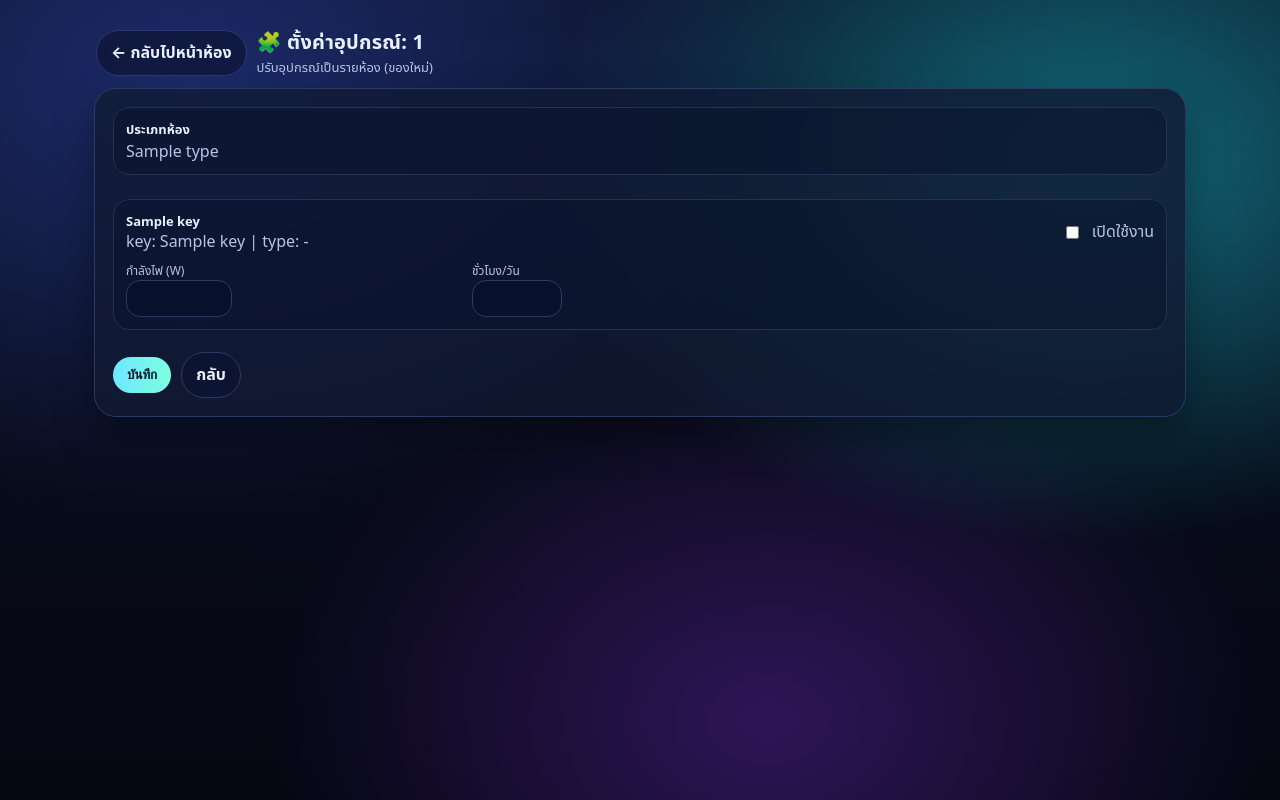
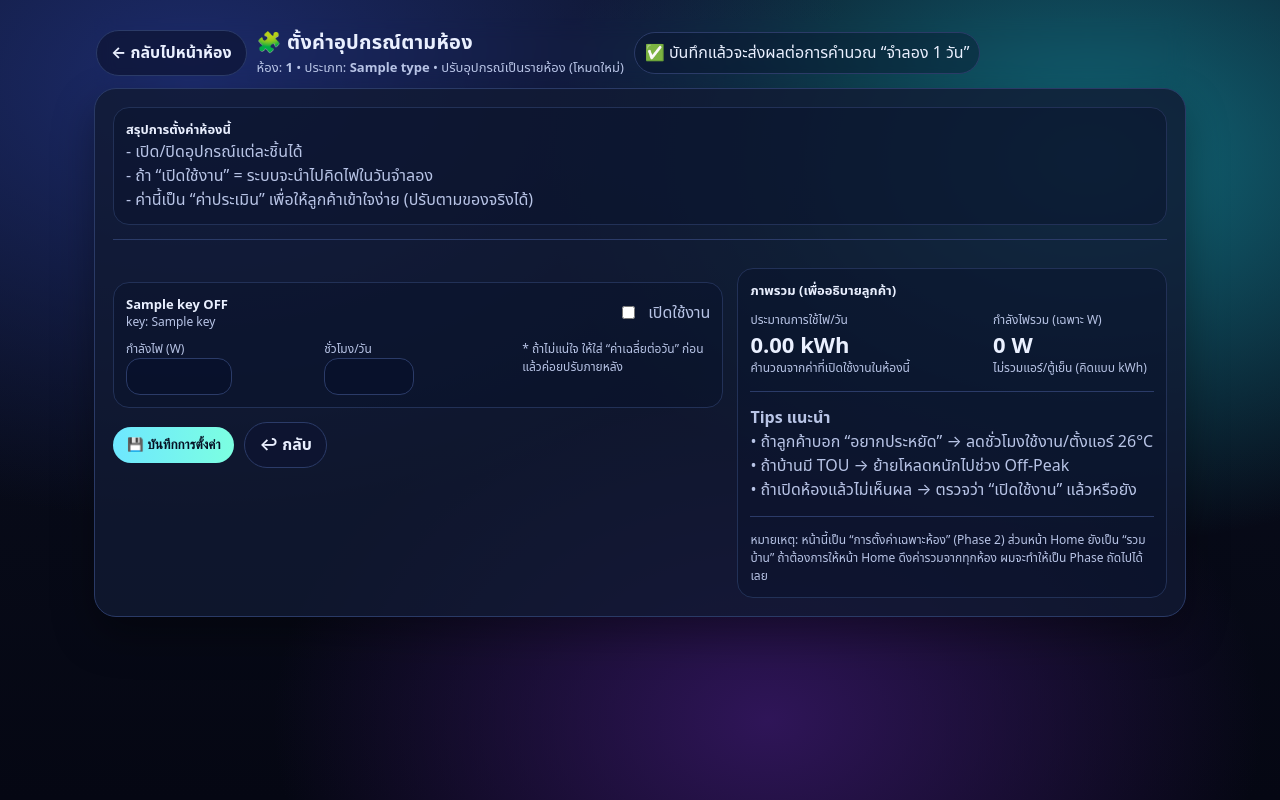
Before and after one commit to apiwatMea/energy-life, a Flask app: template templates/room_detail.html in a window 1280 px wide. Run offline with Flask 3, Linux system fonts and the light colour scheme; data comes from the database, SQL or seed files in the repository; the template is opened without the code that fills it: most values are stand-ins (such as "Sample title", 1, 10 or a date in 2020); data that the repository does not hold is empty.

Commit message:
Update room_detail.html

```diff
--- a/templates/room_detail.html
+++ b/templates/room_detail.html
@@ -6,15 +6,26 @@
   <title>ตั้งค่าอุปกรณ์ • {{ room_id }} • {{ app_name }}</title>
   <link rel="stylesheet" href="{{ url_for('static', filename='style.css') }}"/>
 </head>
+
 <body class="bg">
 <div class="shell">
 
   <header class="top bar">
-    <div class="row gap">
+    <div class="row gap" style="justify-content:space-between;align-items:center;flex-wrap:wrap;">
+      <div class="row gap" style="align-items:center;">
         <a class="btn" href="{{ url_for('rooms_setup') }}">← กลับไปหน้าห้อง</a>
         <div>
-        <div class="title">🧩 ตั้งค่าอุปกรณ์: {{ room_id }}</div>
-        <div class="subtitle">ปรับอุปกรณ์เป็นรายห้อง (ของใหม่)</div>
+          <div class="title">🧩 ตั้งค่าอุปกรณ์ตามห้อง</div>
+          <div class="subtitle">
+            ห้อง: <b>{{ room_id }}</b> • ประเภท: <b>{{ room.type }}</b> • ปรับอุปกรณ์เป็นรายห้อง (โหมดใหม่)
+          </div>
+        </div>
+      </div>
+
+      <div class="row gap" style="align-items:center;">
+        <span class="pill">
+          ✅ บันทึกแล้วจะส่งผลต่อการคำนวณ “จำลอง 1 วัน”
+        </span>
       </div>
     </div>
   </header>
@@ -31,20 +42,57 @@
       {% endif %}
     {% endwith %}
 
+    <!-- Helper: คำนวณคร่าวๆ (เพื่อชี้แจงลูกค้าง่าย) -->
+    {% set total_kwh = namespace(v=0.0) %}
+    {% set total_watts = namespace(v=0.0) %}
+
     <div class="mini">
-      <div class="mini-title">ประเภทห้อง</div>
-      <div class="muted">{{ room.type }}</div>
+      <div class="mini-title">สรุปการตั้งค่าห้องนี้</div>
+      <div class="muted">
+        - เปิด/ปิดอุปกรณ์แต่ละชิ้นได้<br/>
+        - ถ้า “เปิดใช้งาน” = ระบบจะนำไปคิดไฟในวันจำลอง<br/>
+        - ค่านี้เป็น “ค่าประเมิน” เพื่อให้ลูกค้าเข้าใจง่าย (ปรับตามของจริงได้)
+      </div>
     </div>
 
-    <form method="post" class="form mt">
+    <div class="divider"></div>
+
+    <form method="post" class="form">
+
+      <div class="grid2 mt">
+        <!-- ซ้าย: รายการอุปกรณ์ -->
+        <div>
 
           {% for key, cfg in room.appliances.items() %}
             {% set c = catalog.get(key) %}
+
+            <!-- คำนวณคร่าวๆ -->
+            {% if cfg.enabled %}
+              {% if c and c.type == "ac" %}
+                {% set _kwh = ((cfg.btu or 12000) / 12000.0) * (cfg.hours or 6) %}
+                {% set total_kwh.v = total_kwh.v + _kwh %}
+              {% elif c and c.type == "fridge" %}
+                {% set _kwh = (cfg.kwh_per_day or 1.2) %}
+                {% set total_kwh.v = total_kwh.v + _kwh %}
+              {% else %}
+                {% set _kwh = ((cfg.watts or 0) / 1000.0) * (cfg.hours or 0) %}
+                {% set total_kwh.v = total_kwh.v + _kwh %}
+                {% set total_watts.v = total_watts.v + (cfg.watts or 0) %}
+              {% endif %}
+            {% endif %}
+
             <div class="mini mt">
-          <div class="row gap" style="justify-content:space-between;align-items:center;">
+              <div class="row gap" style="justify-content:space-between;align-items:center;flex-wrap:wrap;">
                 <div>
-              <div class="mini-title">{{ c.icon if c else "" }} {{ c.name if c else key }}</div>
-              <div class="muted">key: {{ key }} | type: {{ c.type if c else "-" }}</div>
+                  <div class="mini-title">
+                    {{ c.icon if c else "" }} {{ c.name if c else key }}
+                    {% if cfg.enabled %}
+                      <span class="tag ok">ON</span>
+                    {% else %}
+                      <span class="tag off">OFF</span>
+                    {% endif %}
+                  </div>
+                  <div class="muted small">key: {{ key }}{% if c %} • type: {{ c.type }}{% endif %}</div>
                 </div>
 
                 <label class="row gap" style="align-items:center;">
@@ -58,14 +106,17 @@
                   <div>
                     <div class="muted small">BTU</div>
                     <input type="number" name="{{ key }}__btu" value="{{ cfg.btu or 12000 }}" min="6000" max="60000">
+                    <div class="muted small">แนะนำ: 9,000–18,000 BTU</div>
                   </div>
                   <div>
                     <div class="muted small">อุณหภูมิ (°C)</div>
                     <input type="number" name="{{ key }}__set_temp" value="{{ cfg.set_temp or 26 }}" min="16" max="30">
+                    <div class="muted small">ประหยัดสุด: 26°C</div>
                   </div>
                   <div>
                     <div class="muted small">ชั่วโมง/วัน</div>
                     <input type="number" step="0.1" name="{{ key }}__hours" value="{{ cfg.hours or 6 }}" min="0" max="24">
+                    <div class="muted small">เช่น 6 ชม./วัน</div>
                   </div>
                 </div>
 
@@ -89,13 +140,14 @@
                   <div>
                     <div class="muted small">ชนิดหลอด</div>
                     <select name="{{ key }}__mode">
-                  <option value="LED" {% if (cfg.mode or "LED") == "LED" %}selected{% endif %}>LED</option>
+                      <option value="LED" {% if (cfg.mode or "LED") == "LED" %}selected{% endif %}>LED (ประหยัด)</option>
                       <option value="Normal" {% if (cfg.mode or "") == "Normal" %}selected{% endif %}>Normal</option>
                     </select>
                   </div>
                   <div>
                     <div class="muted small">กำลังไฟรวม (W)</div>
                     <input type="number" step="1" name="{{ key }}__watts" value="{{ cfg.watts or 30 }}" min="0" max="5000">
+                    <div class="muted small">เช่น 30W (รวมทั้งห้อง)</div>
                   </div>
                   <div>
                     <div class="muted small">ชั่วโมง/วัน</div>
@@ -108,6 +160,7 @@
                   <div>
                     <div class="muted small">kWh ต่อวัน</div>
                     <input type="number" step="0.1" name="{{ key }}__kwh_per_day" value="{{ cfg.kwh_per_day or 1.2 }}" min="0" max="30">
+                    <div class="muted small">ตัวอย่าง: 1.2 kWh/วัน</div>
                   </div>
                 </div>
 
@@ -121,18 +174,62 @@
                     <div class="muted small">ชั่วโมง/วัน</div>
                     <input type="number" step="0.1" name="{{ key }}__hours" value="{{ cfg.hours or 1 }}" min="0" max="24">
                   </div>
+                  <div class="muted small">
+                    * ถ้าไม่แน่ใจ ให้ใส่ “ค่าเฉลี่ยต่อวัน” ก่อน แล้วค่อยปรับภายหลัง
+                  </div>
                 </div>
               {% endif %}
             </div>
           {% endfor %}
 
           <div class="row gap mt">
-        <button class="btn primary" type="submit">บันทึก</button>
-        <a class="btn" href="{{ url_for('rooms_setup') }}">กลับ</a>
+            <button class="btn primary" type="submit">💾 บันทึกการตั้งค่า</button>
+            <a class="btn" href="{{ url_for('rooms_setup') }}">↩ กลับ</a>
+          </div>
+
+        </div>
+
+        <!-- ขวา: สรุปให้ลูกค้าอ่านง่าย -->
+        <div>
+          <div class="mini">
+            <div class="mini-title">ภาพรวม (เพื่ออธิบายลูกค้า)</div>
+
+            <div class="grid2 mt2">
+              <div class="stat">
+                <div class="muted small">ประมาณการใช้ไฟ/วัน</div>
+                <div class="big">{{ "%.2f"|format(total_kwh.v) }} kWh</div>
+                <div class="muted small">คำนวณจากค่าที่เปิดใช้งานในห้องนี้</div>
+              </div>
+              <div class="stat">
+                <div class="muted small">กำลังไฟรวม (เฉพาะ W)</div>
+                <div class="big">{{ "%.0f"|format(total_watts.v) }} W</div>
+                <div class="muted small">ไม่รวมแอร์/ตู้เย็น (คิดแบบ kWh)</div>
+              </div>
+            </div>
+
+            <div class="divider"></div>
+
+            <div class="muted">
+              <b>Tips แนะนำ</b><br/>
+              • ถ้าลูกค้าบอก “อยากประหยัด” → ลดชั่วโมงใช้งาน/ตั้งแอร์ 26°C<br/>
+              • ถ้าบ้านมี TOU → ย้ายโหลดหนักไปช่วง Off-Peak<br/>
+              • ถ้าเปิดห้องแล้วไม่เห็นผล → ตรวจว่า “เปิดใช้งาน” แล้วหรือยัง
+            </div>
+
+            <div class="divider"></div>
+
+            <div class="muted small">
+              หมายเหตุ: หน้านี้เป็น “การตั้งค่าเฉพาะห้อง” (Phase 2) ส่วนหน้า Home ยังเป็น “รวมบ้าน”
+              ถ้าต้องการให้หน้า Home ดึงค่ารวมจากทุกห้อง ผมจะทำให้เป็น Phase ถัดไปได้เลย
+            </div>
+          </div>
+        </div>
       </div>
 
     </form>
   </main>
 </div>
+
+<!-- เล็กน้อย: ถ้า style.css ยังไม่มีคลาสพวกนี้ ก็ไม่พัง แค่ไม่สวยเต็ม -->
 </body>
 </html>
```
Lines whose indentation alone changed are shown as unchanged.
